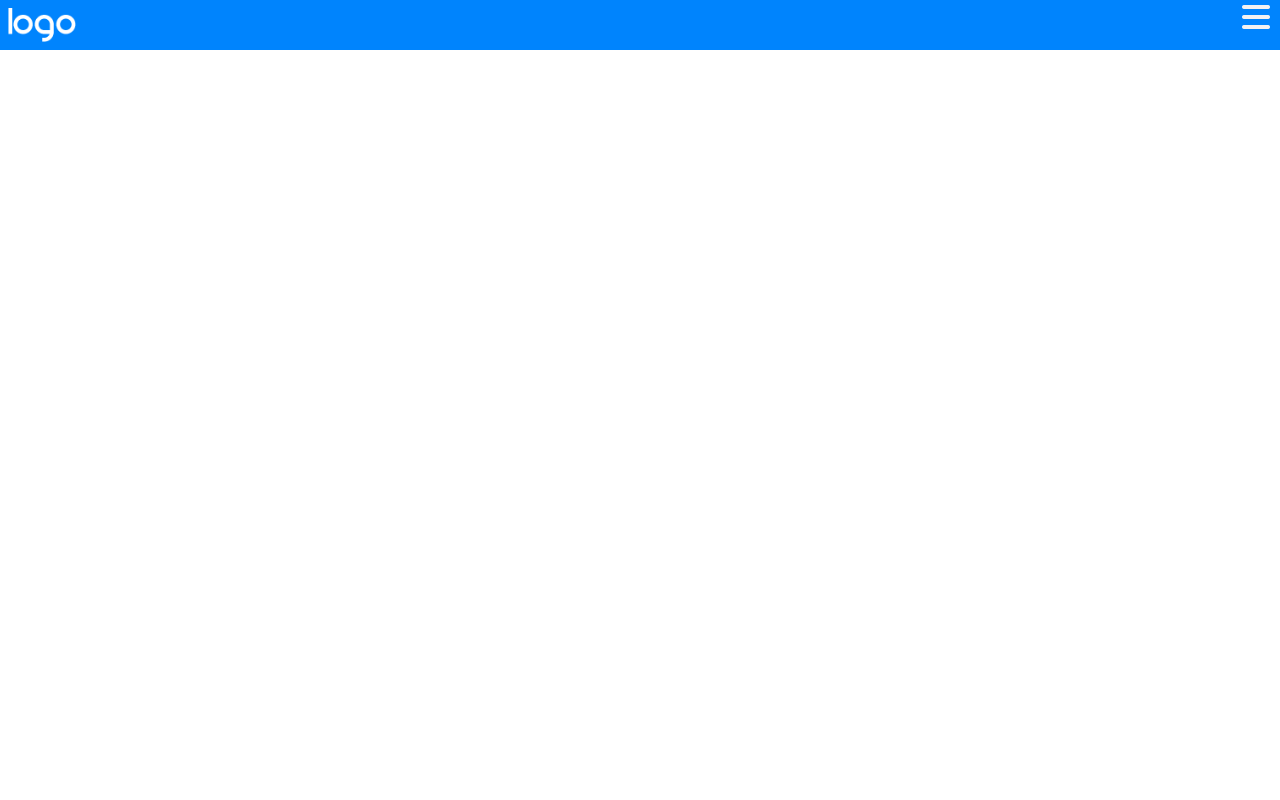
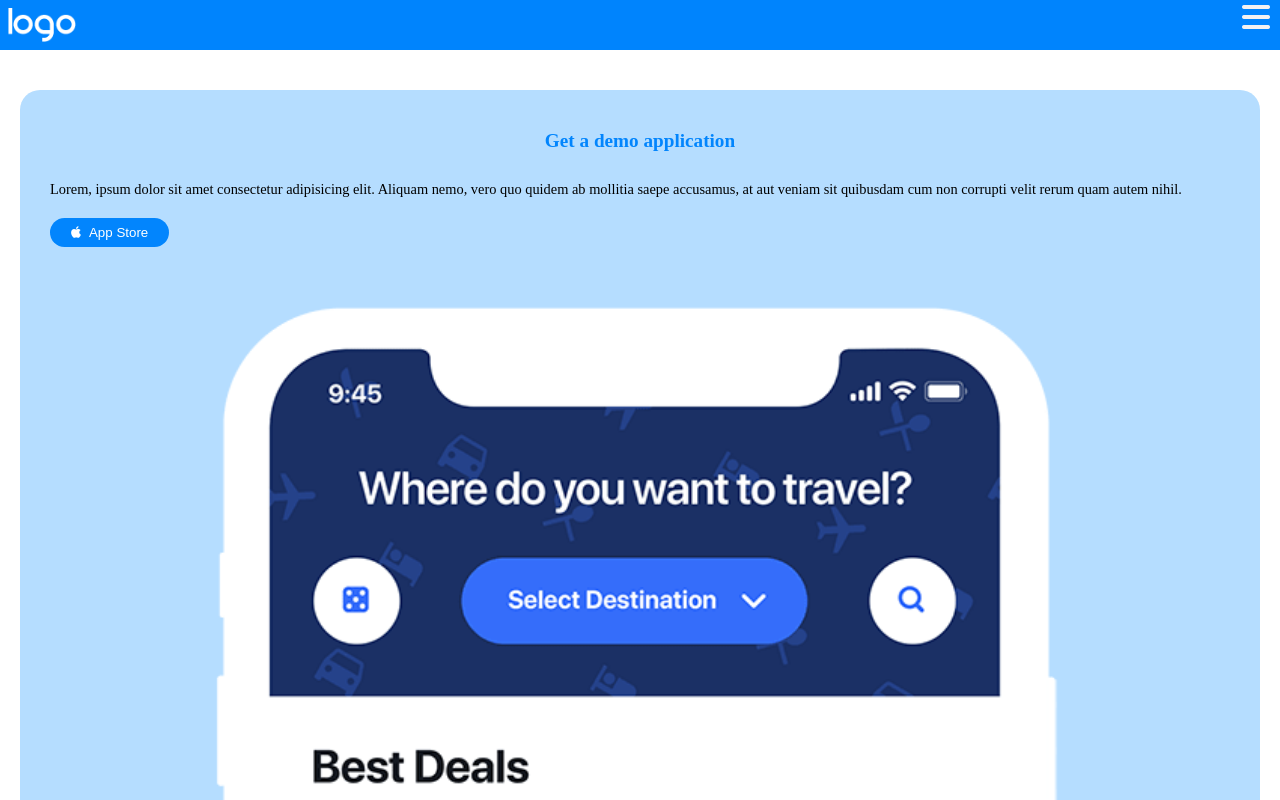
Before and after one commit to DaneshShahpouri/htmlcss-responsive-layout, a plain HTML site: page index.html in a window 1280 px wide. Shown: the top 800 px of the page. Drawn offline with Linux system fonts and the light colour scheme.

Commit message:
feat: first section

```diff
--- a/css/style.css
+++ b/css/style.css
@@ -6,7 +6,7 @@
 
 
 .btn{
-    padding: 4px 10px;
+    padding: 6px 20px;
     border: 1px solid transparent;
     border-radius: 15px;
     background-color: white;
@@ -19,12 +19,18 @@
     border-radius: 15px;
     background-color: rgb(231, 231, 231);
 }
+
+.btn-secondary{
+    background-color: rgb(2, 133, 253);
+    color: white;
+}
 /* COMMONS */
+
+
 
 /* ------------
 NAVBAR
 -------------*/
-
 .navbar{
     background-color: rgb(0, 132, 253);
     height: 50px;
@@ -136,3 +142,83 @@ NAVBAR
 /* ------------
 fine NAVBAR
 -------------*/
+
+
+
+/* ------------
+MAIN
+-------------*/
+
+/* Prima Section - get a demo */
+.getdemo-section {
+    margin-top: 20px;
+    padding: 20px;
+}
+
+.getdemo-section .cards-wrapper{
+    display: flex;
+    flex-flow: column nowrap;
+    gap: 30px;
+}
+
+.getdemo-section .cards-wrapper .card{
+    background-color: rgb(181, 221, 255);
+    border-radius: 20px;
+}
+
+.getdemo-section .cards-wrapper .first-card {
+    padding:0
+}
+
+.getdemo-section .cards-wrapper .first-card .card-text-wrapper{
+    display: flex;
+    flex-flow: column;
+    gap: 20px;
+    align-items: flex-start;
+
+    margin: 30px;
+}
+
+.getdemo-section .cards-wrapper .first-card .card-text-wrapper h2{
+    margin: .5em auto;
+    font-size: 1.2em;
+    color: rgb(2, 133, 253);
+}
+
+.getdemo-section .cards-wrapper .first-card .card-text-wrapper p{
+    font-size: .9em;
+}
+
+.getdemo-section .cards-wrapper .first-card .card-text-wrapper .btn i{
+   margin-right:5px;
+}
+
+.getdemo-section .cards-wrapper .first-card .img-wrapper img{
+    width: 85%;
+    display: block;
+    margin: 20px auto 0;
+}
+
+.cards-wrapper .card .card-inner{
+    display: flex;
+    flex-direction: column;
+    align-items: center;
+    gap: 10px;
+    margin: 30px;
+}
+
+.cards-wrapper .card .card-inner i{
+    font-size:3.5em;
+    color:rgb(2, 133, 253);
+}
+
+.cards-wrapper .card .card-inner h3{
+    color:rgb(2, 133, 253);
+}
+/* FINE Prima Section - get a demo */
+
+
+
+/* ------------
+fine MAIN
+-------------*/
--- a/index.html
+++ b/index.html
@@ -14,7 +14,6 @@
 <body>
 
     <!-- NAVBAR -->
-
     <nav>
         <div class="navbar">
 
@@ -92,8 +91,83 @@
 
         </div>
     </nav>
+    <!-- /NAVBAR -->
 
-    <!-- /NAVBAR -->
+
+    <!-- MAIN -->
+    <main>
+
+        <section class="getdemo-section">
+
+            <div class="cards-wrapper">
+
+                <div class="card first-card">
+                    <div class="card-text-wrapper">
+                        <h2>Get a demo application</h2>
+
+                        <p>Lorem, ipsum dolor sit amet consectetur adipisicing elit. Aliquam nemo, vero quo quidem ab mollitia saepe accusamus, at aut veniam sit quibusdam cum non corrupti velit rerum quam autem nihil.</p>
+
+                        <button class="btn btn-secondary">
+                            <i class="fa-brands fa-apple"></i>
+                            App Store
+                        </button>
+                    </div>
+
+                    <div class="img-wrapper">
+                        <img src="img/phone.png" alt="phone">
+                    </div>
+                </div>
+
+
+                <div class="card">
+                    <div class="card-inner">
+
+                        <i class="fa-solid fa-file-code"></i>
+                        <h3>Clean Code</h3>
+                        <p>Lorem ipsum dolor, sit amet consectetur adipisicing elit. Perspiciatis quia in culpa quibusdam, quaerat recusandae incidunt maxime quos molestiae et enim vitae eligendi eveniet, quasi reiciendis ipsam quisquam accusantium atque.</p>
+
+                    </div>
+                </div>
+
+
+                <div class="card">
+                    <div class="card-inner">
+
+                        <i class="fa-solid fa-compass-drafting"></i>
+                        <h3>Web Design</h3>
+                        <p>Lorem ipsum dolor, sit amet consectetur adipisicing elit. Perspiciatis quia in culpa quibusdam, quaerat recusandae incidunt maxime quos molestiae et enim vitae eligendi eveniet, quasi reiciendis ipsam quisquam accusantium atque.</p>
+
+                    </div>
+                </div>
+
+
+                <div class="card">
+                    <div class="card-inner">
+
+                        <i class="fa-solid fa-laptop-code"></i>
+                        <h3>Developement</h3>
+                        <p>Lorem ipsum dolor, sit amet consectetur adipisicing elit. Perspiciatis quia in culpa quibusdam, quaerat recusandae incidunt maxime quos molestiae et enim vitae eligendi eveniet, quasi reiciendis ipsam quisquam accusantium atque.</p>
+
+                    </div>
+                </div>
+
+
+                <div class="card">
+                    <div class="card-inner">
+
+                        <i class="fa-solid fa-bullhorn"></i>
+                        <h3>Branding</h3>
+                        <p>Lorem ipsum dolor, sit amet consectetur adipisicing elit. Perspiciatis quia in culpa quibusdam, quaerat recusandae incidunt maxime quos molestiae et enim vitae eligendi eveniet, quasi reiciendis ipsam quisquam accusantium atque.</p>
+
+                    </div>
+                </div>
+            </div>
+
+        </section>
+
+    </main>
+    <!-- /MAIN -->
+
 
 
 </body>
```
